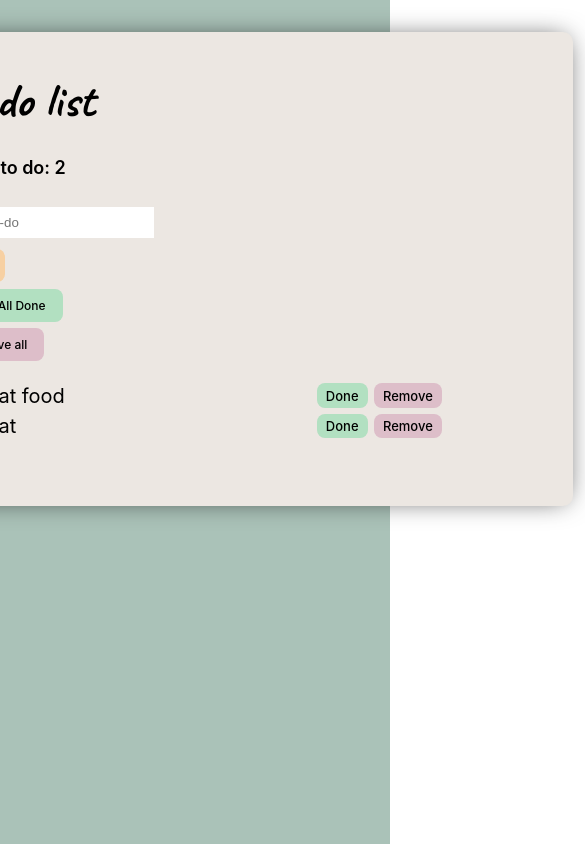
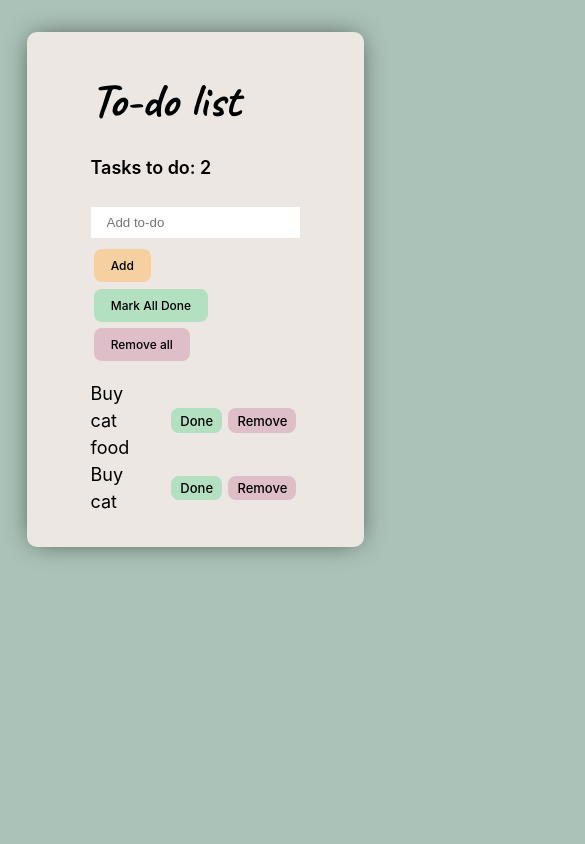
Before and after one commit to jesshansson/exercise-react-todo-app, a React (Vite) app: page / in a window 390 px wide. Shown: the whole page, 585 px wide, since content can reach past the window. Built offline with nearby package versions, Linux system fonts and the light colour scheme.

Commit message:
added some media queries

```diff
--- a/src/App.css
+++ b/src/App.css
@@ -10,14 +10,6 @@
 body {
   background-color: rgb(170, 194, 184);
 
-  .todo-container {
-    background-color: #ece7e2;
-    padding: 1rem 8rem 3rem 8rem;
-    border-radius: 10px;
-    min-width: 500px;
-    box-shadow: 0px 0px 27px -7px rgba(0, 0, 0, 0.75);
-  }
-
   h1 {
     font-size: 3em;
     font-family: "Caveat", cursive;
@@ -28,6 +20,14 @@ body {
     font-size: 18px;
     font-weight: 600;
   }
+}
+
+.todo-container {
+  background-color: #ece7e2;
+  padding: 1rem 8rem 3rem 8rem;
+  border-radius: 10px;
+  min-width: 500px;
+  box-shadow: 0px 0px 27px -7px rgba(0, 0, 0, 0.75);
 }
 
 form {
@@ -111,7 +111,7 @@ ul {
 @media (max-width: 600px) {
   .todo-container {
     min-width: 100px;
-    padding: 1rem 2rem;
+    padding: 1rem 4rem;
   }
 
   h1 {
@@ -132,6 +132,13 @@ ul {
       margin: 0.5rem 0;
     }
   }
+  ul {
+    font-size: 18px;
+  }
+
+  .buttons {
+    margin-left: 2rem;
+  }
 
   img {
     width: 15rem;
--- a/src/index.css
+++ b/src/index.css
@@ -2,9 +2,6 @@
   font-family: Inter, system-ui, Avenir, Helvetica, Arial, sans-serif;
   line-height: 1.5;
   font-weight: 400;
-
-  color-scheme: light dark;
-  background-color: #242424;
 
   font-synthesis: none;
   text-rendering: optimizeLegibility;
@@ -12,20 +9,10 @@
   -moz-osx-font-smoothing: grayscale;
 }
 
-a {
-  font-weight: 500;
-  color: #646cff;
-  text-decoration: inherit;
-}
-a:hover {
-  color: #535bf2;
-}
-
 body {
   margin: 0;
   display: flex;
   justify-content: center;
-  min-width: 320px;
   min-height: 100vh;
 }
 
@@ -36,23 +23,7 @@ button {
   font-size: 1em;
   font-weight: 500;
   font-family: inherit;
-  /* background-color: #b2e0c1; */
   cursor: pointer;
   transition: border-color 0.25s;
   margin-left: 1rem;
 }
-
-/* button:focus,
-button:focus-visible {
-  outline: 4px auto -webkit-focus-ring-color;
-} */
-
-@media (prefers-color-scheme: light) {
-  :root {
-    color: #213547;
-    background-color: #ffffff;
-  }
-  a:hover {
-    color: #747bff;
-  }
-}
```
Also changed, not shown: src/App.tsx (+0 -89 lines).
